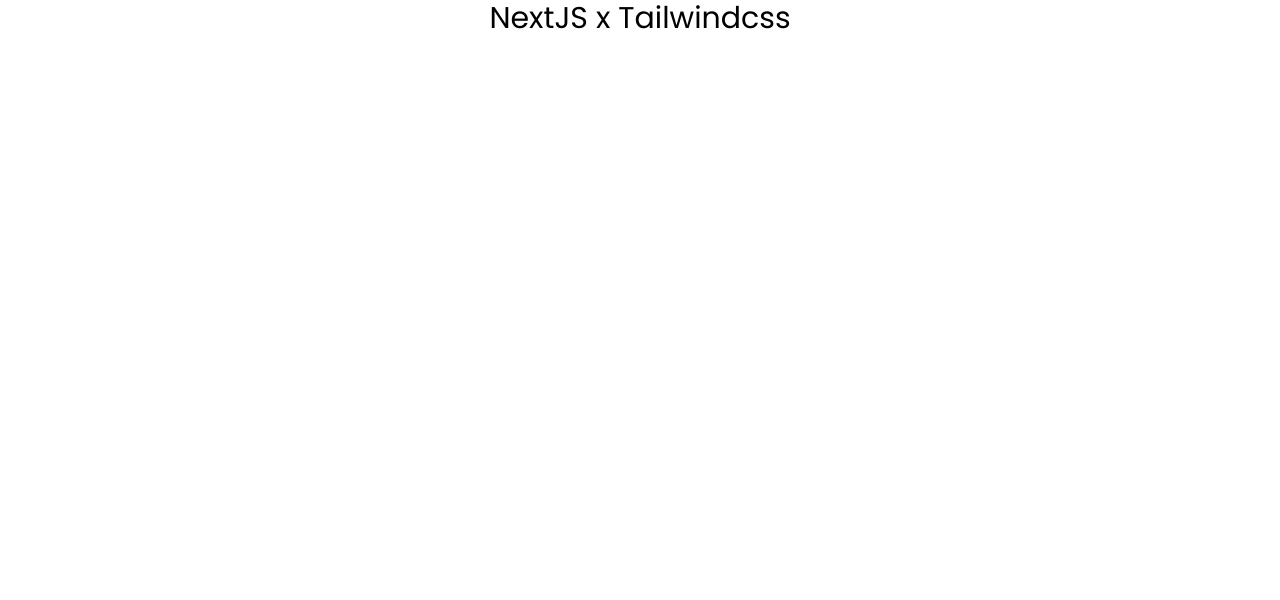
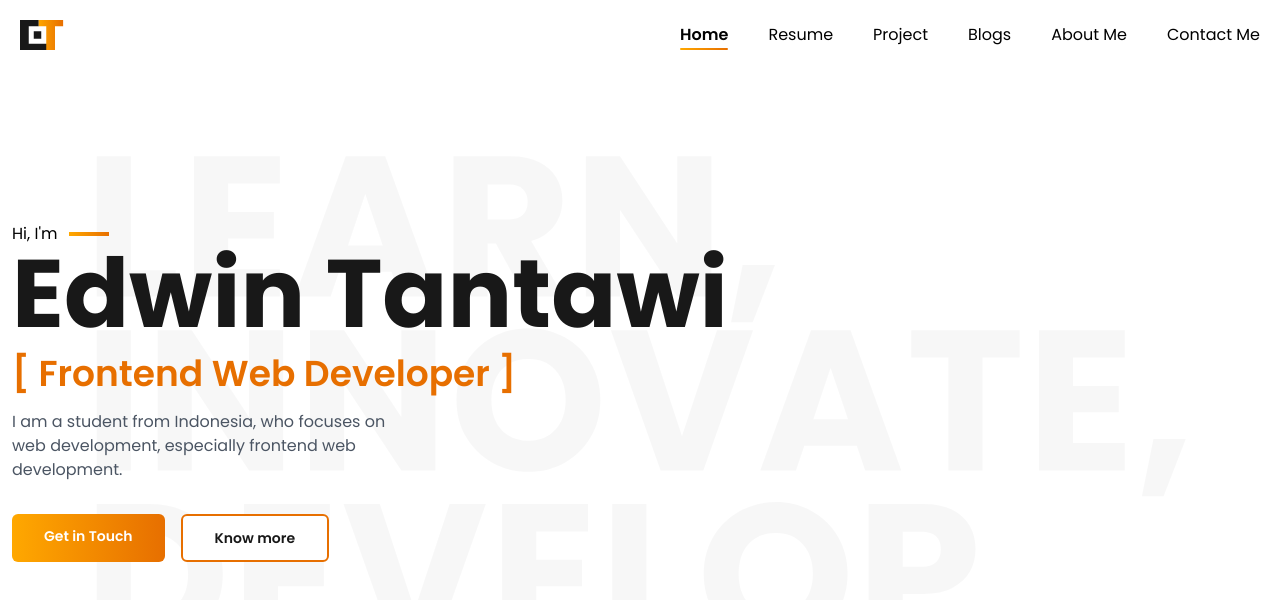
Before and after one commit to edwintantawi/personal-projects__next-portfolio-v1, a Next.js app: page / in a window 1280 px wide. Shown: the top 600 px of the page. Built offline with nearby package versions, Linux system fonts and the light colour scheme.

Commit message:
create hero section

```diff
--- a/pages/index.js
+++ /dev/null
@@ -1,3 +0,0 @@
-export default function Home() {
-  return <h1 className="text-3xl text-center">NextJS x Tailwindcss</h1>;
-}
--- /dev/null
+++ b/pages/index.jsx
@@ -0,0 +1,45 @@
+import Head from 'next/head';
+import Link from 'next/link';
+import Navbar from '../components/Navbar';
+const Home = () => {
+  return (
+    <div>
+      <Head>
+        <title>Edwin Tantawi</title>
+      </Head>
+      <Navbar />
+      <div className="h-screen bg-hero bg-center bg-cover xl:bg-contain bg-no-repeat pt-10 flex items-center">
+        <div className="container-sm sm:container px-3 -mt-14">
+          <div className="flex items-center">
+            <span>Hi, I'm</span>
+            <span className="inline-block w-10 bg-orange-gradient h-1 ml-3"></span>
+          </div>
+          <h1 className="font-bold text-black-900 text-5xl sm:text-7xl lg:text-8xl">
+            Edwin Tantawi
+          </h1>
+          <h2 className="font-semibold text-orange text-lg sm:text-3xl lg:text-4xl mt-1 lg:mt-3">
+            [ Frontend Web Developer ]
+          </h2>
+          <p className="max-w-sm text-gray-600 text-sm lg:text-base  mt-4">
+            I am a student from Indonesia, who focuses on web development,
+            especially frontend web development.
+          </p>
+          <div className="flex flex-col xs:flex-row mt-8">
+            <Link href="/contactme">
+              <a className="px-8 py-3 bg-orange-gradient rounded-md font-semibold text-sm text-center text-white mr-0 mb-3 xs:mr-4 xs:mb-0">
+                Get in Touch
+              </a>
+            </Link>
+            <Link href="/aboutme">
+              <a className="px-8 py-3 bg-white rounded-md font-semibold text-sm text-center  text-black-900 border-2 border-orange">
+                Know more
+              </a>
+            </Link>
+          </div>
+        </div>
+      </div>
+    </div>
+  );
+};
+
+export default Home;
```
Also changed, not shown: public/hero.svg (added).
